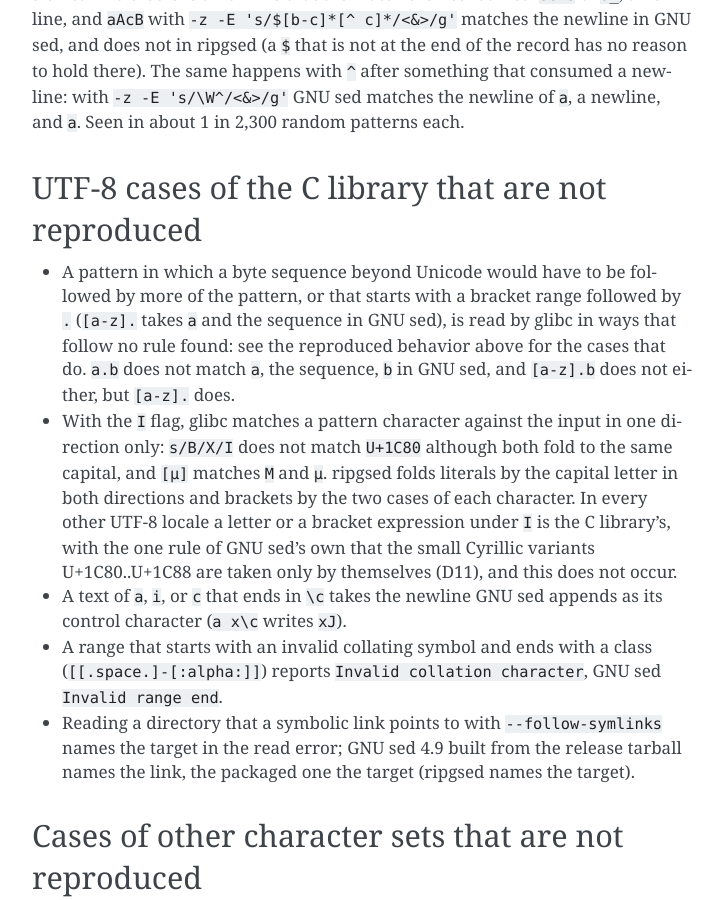
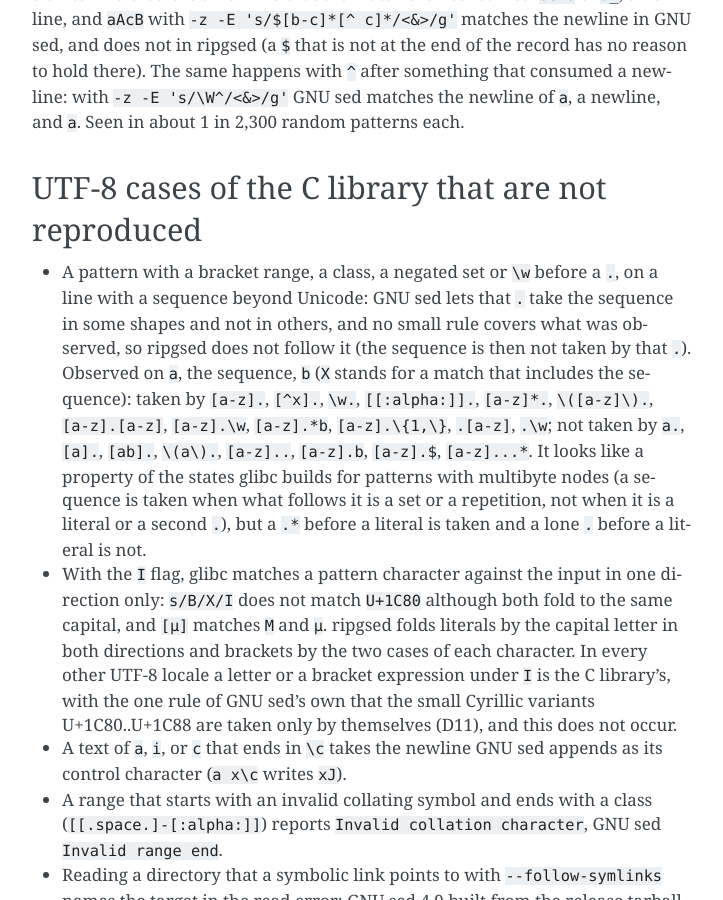
Before and after one commit to small-gear-lab/ripgsed, a Sphinx documentation site: the page built from docs/KNOWN-DIFFERENCES.md, in a window 1280 px wide and 900 px high, scrolled down 4598 px. Shown: the whole window, without its empty margins (388-1111 px from the left). Built offline with Sphinx 7.4.7, drawn with Linux system fonts in a browser that asks for light colours.

Commit message:
Record what was observed for a dot after a bracket range on a sequence beyond Unicode

```diff
--- a/docs/KNOWN-DIFFERENCES.md
+++ b/docs/KNOWN-DIFFERENCES.md
@@ -43,7 +43,7 @@ With `-z`, a `$` at the start of a pattern that goes on with a negated bracket e
 
 ## UTF-8 cases of the C library that are not reproduced
 
-- A pattern in which a byte sequence beyond Unicode would have to be followed by more of the pattern, or that starts with a bracket range followed by `.` (`[a-z].` takes `a` and the sequence in GNU sed), is read by glibc in ways that follow no rule found: see the reproduced behavior above for the cases that do. `a.b` does not match `a`, the sequence, `b` in GNU sed, and `[a-z].b` does not either, but `[a-z].` does.
+- A pattern with a bracket range, a class, a negated set or `\w` before a `.`, on a line with a sequence beyond Unicode: GNU sed lets that `.` take the sequence in some shapes and not in others, and no small rule covers what was observed, so ripgsed does not follow it (the sequence is then not taken by that `.`). Observed on `a`, the sequence, `b` (`X` stands for a match that includes the sequence): taken by `[a-z].`, `[^x].`, `\w.`, `[[:alpha:]].`, `[a-z]*.`, `\([a-z]\).`, `[a-z].[a-z]`, `[a-z].\w`, `[a-z].*b`, `[a-z].\{1,\}`, `.[a-z]`, `.\w`; not taken by `a.`, `[a].`, `[ab].`, `\(a\).`, `[a-z]..`, `[a-z].b`, `[a-z].$`, `[a-z]...*`. It looks like a property of the states glibc builds for patterns with multibyte nodes (a sequence is taken when what follows it is a set or a repetition, not when it is a literal or a second `.`), but a `.*` before a literal is taken and a lone `.` before a literal is not.
 - With the `I` flag, glibc matches a pattern character against the input in one direction only: `s/В/X/I` does not match `U+1C80` although both fold to the same capital, and `[µ]` matches `Μ` and `μ`. ripgsed folds literals by the capital letter in both directions and brackets by the two cases of each character. In every other UTF-8 locale a letter or a bracket expression under `I` is the C library's, with the one rule of GNU sed's own that the small Cyrillic variants U+1C80..U+1C88 are taken only by themselves (D11), and this does not occur.
 - A text of `a`, `i`, or `c` that ends in `\c` takes the newline GNU sed appends as its control character (`a x\c` writes `xJ`).
 - A range that starts with an invalid collating symbol and ends with a class (`[[.space.]-[:alpha:]]`) reports `Invalid collation character`, GNU sed `Invalid range end`.
```
Also changed, not shown: docs/ja/KNOWN-DIFFERENCES.md (+1 -1 lines), 1 other file.
